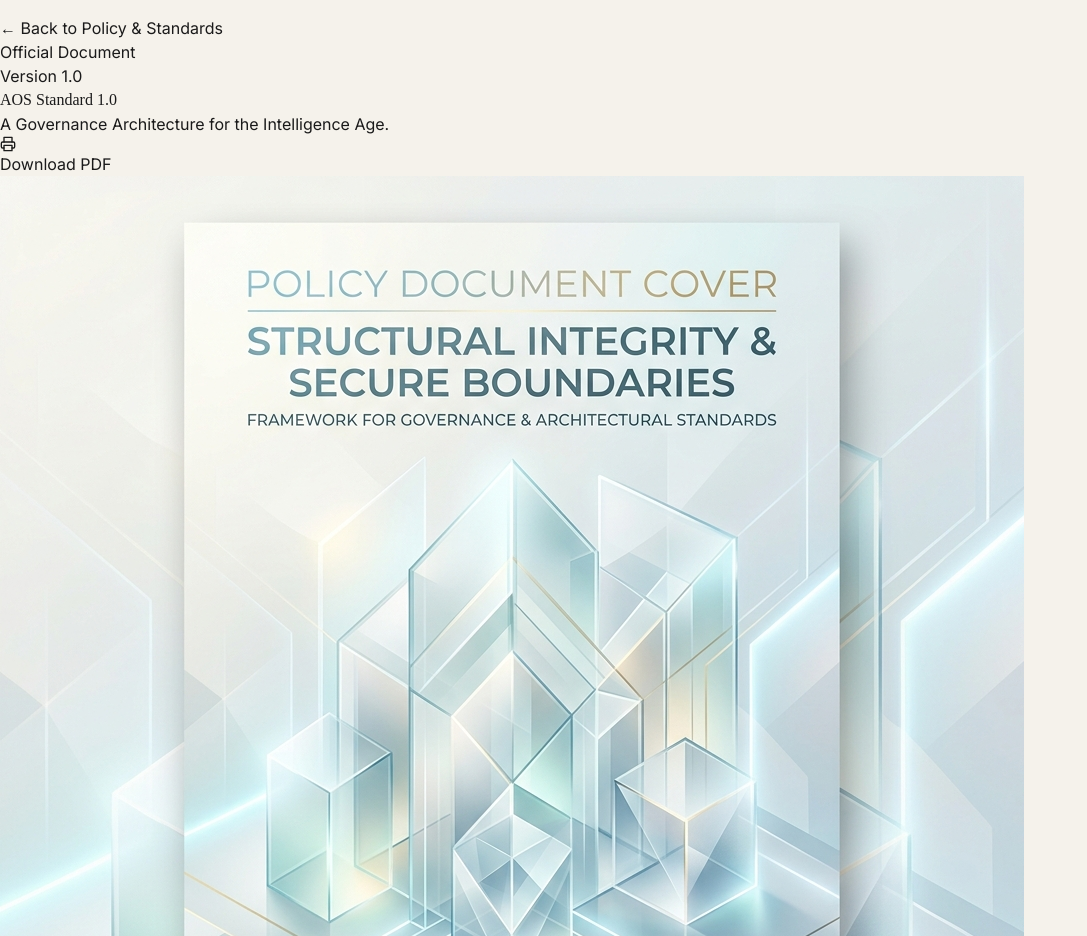
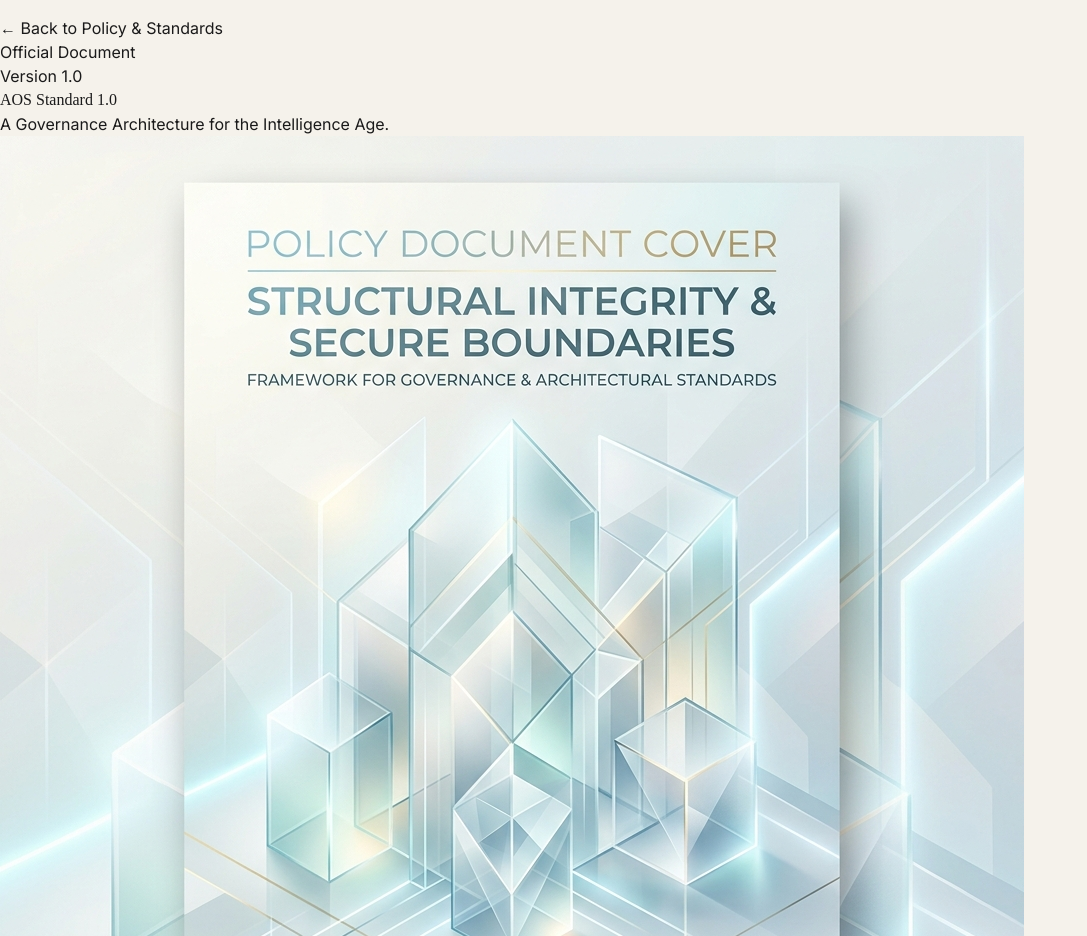
Before and after one commit to genesalvatore/aos-governance.com, a React (Vite) app in the folder aos-governance-web/: page /policy/aos-standard in a window 1280 px wide. Shown: the part 1360-2296 px from the top of the page, without its empty margins (0-1087 px from the left). Built offline with nearby package versions, Linux system fonts and the light colour scheme.

Commit message:
fix: remove Download PDF button from AOS Standard hero section

```diff
--- a/aos-governance-web/src/pages/AOSStandardPage.tsx
+++ b/aos-governance-web/src/pages/AOSStandardPage.tsx
@@ -264,12 +264,6 @@ export default function AOSStandardPage() {
                     <p className="text-xl md:text-2xl text-gray-500 max-w-2xl leading-relaxed">
                         A Governance Architecture for the Intelligence Age.
                     </p>
-                    <div className="mt-8 flex gap-4 pt-4 border-t border-gray-200">
-                        <button onClick={() => window.print()} className="px-5 py-2.5 bg-black text-white rounded-lg text-sm font-medium hover:bg-gray-800 transition-colors flex items-center gap-2">
-                            <svg width="16" height="16" viewBox="0 0 24 24" fill="none" stroke="currentColor" strokeWidth="2" strokeLinecap="round" strokeLinejoin="round"><polyline points="6 9 6 2 18 2 18 9"></polyline><path d="M6 18H4a2 2 0 0 1-2-2v-5a2 2 0 0 1 2-2h16a2 2 0 0 1 2 2v5a2 2 0 0 1-2 2h-2"></path><rect x="6" y="14" width="12" height="8"></rect></svg>
-                            Download PDF
-                        </button>
-                    </div>
                 </div>
             </section>
 
```
